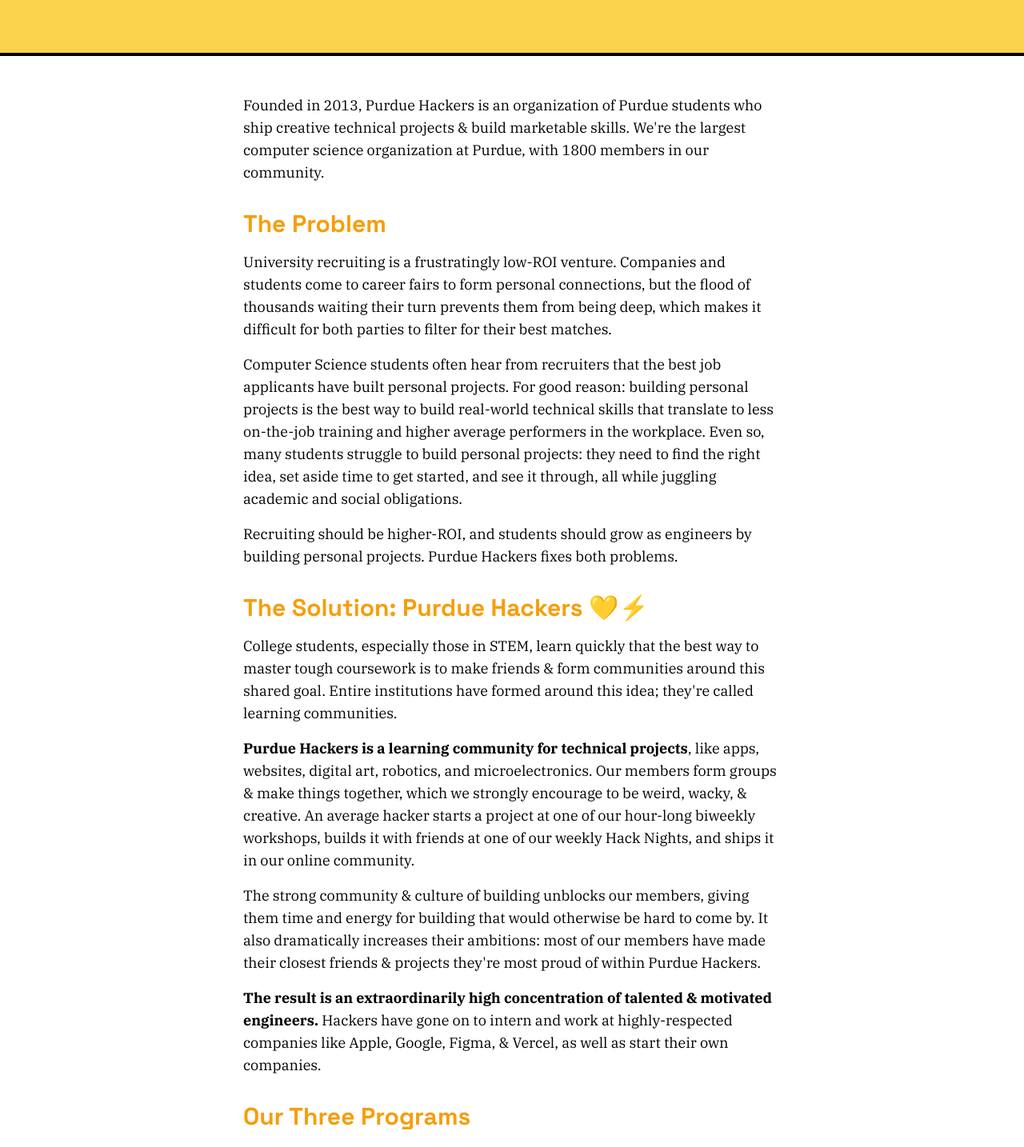
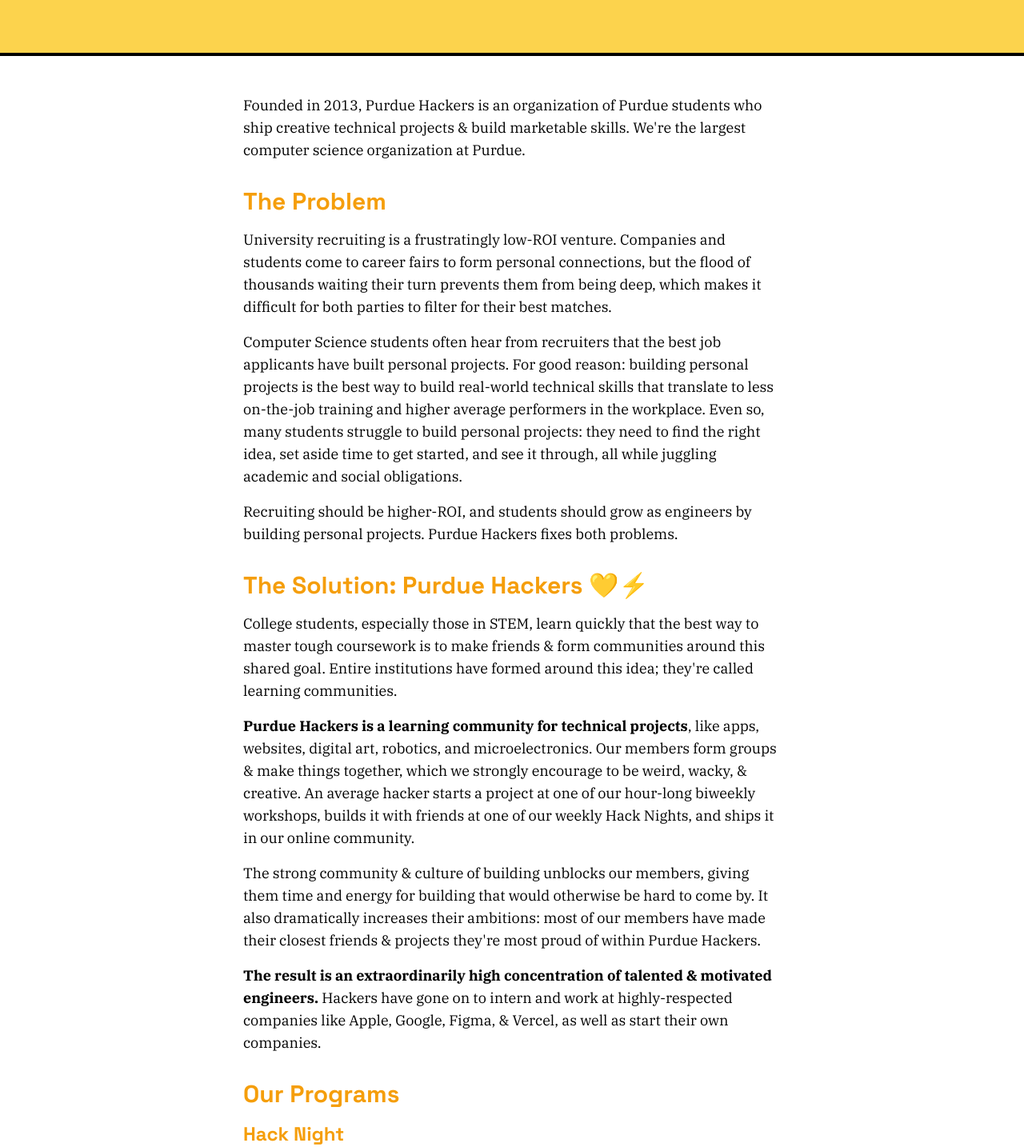
Before and after one commit to purduehackers/site, a Next.js app: page /sponsor in a window 1280 px wide. Shown: the part 134-1568 px from the top of the page at 80% size. Built offline with nearby package versions, Linux system fonts and the light colour scheme.

Commit message:
mukul edits

```diff
--- a/components/sponsor/sponsor.mdx
+++ b/components/sponsor/sponsor.mdx
@@ -2,7 +2,7 @@ import { Grid } from './grid'
 import { Tip } from './tip'
 import { Tier } from './tier'
 
-Founded in 2013, Purdue Hackers is an organization of Purdue students who ship creative technical projects & build marketable skills. We're the largest computer science organization at Purdue, with 1800 members in our community.
+Founded in 2013, Purdue Hackers is an organization of Purdue students who ship creative technical projects & build marketable skills. We're the largest computer science organization at Purdue.
 
 # The Problem
 
@@ -22,7 +22,7 @@ The strong community & culture of building unblocks our members, giving them tim
 
 **The result is an extraordinarily high concentration of talented & motivated engineers.** Hackers have gone on to intern and work at highly-respected companies like Apple, Google, Figma, & Vercel, as well as start their own companies.
 
-# Our Three Programs
+# Our Programs
 
 ## Hack Night
 
@@ -37,7 +37,7 @@ The strong community & culture of building unblocks our members, giving them tim
 A mini hackathon every Friday night at the local makerspace, with 60 attendees on average. Students have uninterrupted time to work on creative extracurricular projects with friends—including an object-tracking camera, [an alternative time system](https://lightning-time.vercel.app/), a meter-tall sign powered by a custom PCB, a camera-based drawing website, an (ethical) iOS exploit, and a game about word embeddings, among many others. Hack Night ends very late at night, often as late as 6:00am.
 
 <Tip
-  text="Sponsors have had a higher recruiting ROI at Hack Night than most
+  text="Sponsors report a higher recruiting ROI at Hack Night than
 career fairs & hackathons due to the high concentration of talent & passion projects."
 />
 
@@ -53,7 +53,7 @@ career fairs & hackathons due to the high concentration of talent & passion proj
 
 </Grid>
 
-Hour-long sessions that introduce attendees to a new concept, like [generative art](https://events.purduehackers.com/generative-art-workshop), [shaders](https://events.purduehackers.com/shaders-workshop), [word embeddings](https://events.purduehackers.com/word-embedding-workshop), and [interpreters](https://events.purduehackers.com/programming-languages-workshop). Everyone leaves with a finished project that they can continue working on. Workshops run roughly every two weeks with an attendee count ranging from 50 to 150.
+Hour-long sessions every two weeks that introduce attendees to new concepts, like [generative art](https://events.purduehackers.com/generative-art-workshop), [shaders](https://events.purduehackers.com/shaders-workshop), [word embeddings](https://events.purduehackers.com/word-embedding-workshop), and [interpreters](https://events.purduehackers.com/programming-languages-workshop). Everyone leaves with a finished project that they can continue working on. Attendee count ranges from 50 to 150.
 
 - [View a sponsored workshop](https://events.purduehackers.com/rick-roll-web-api-workshop)
 - [View all past workshops](https://events.purduehackers.com)
```
